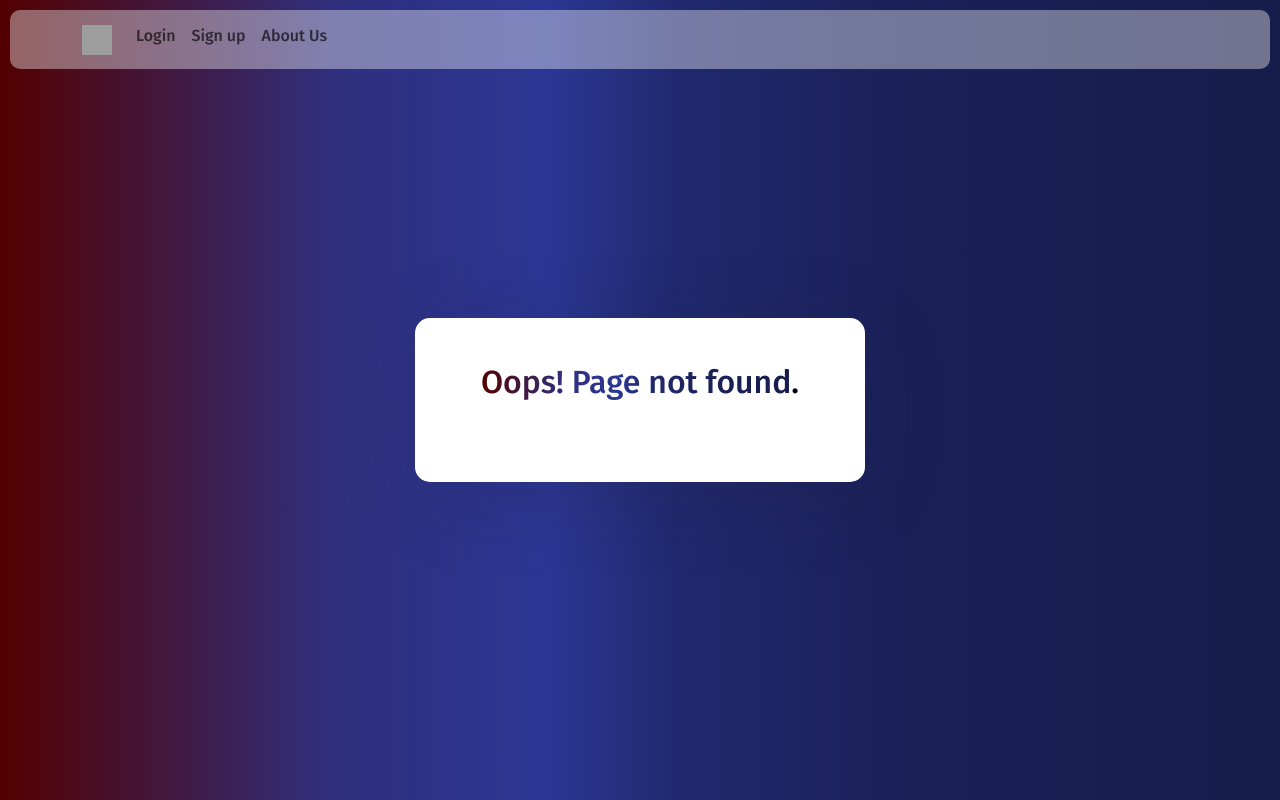
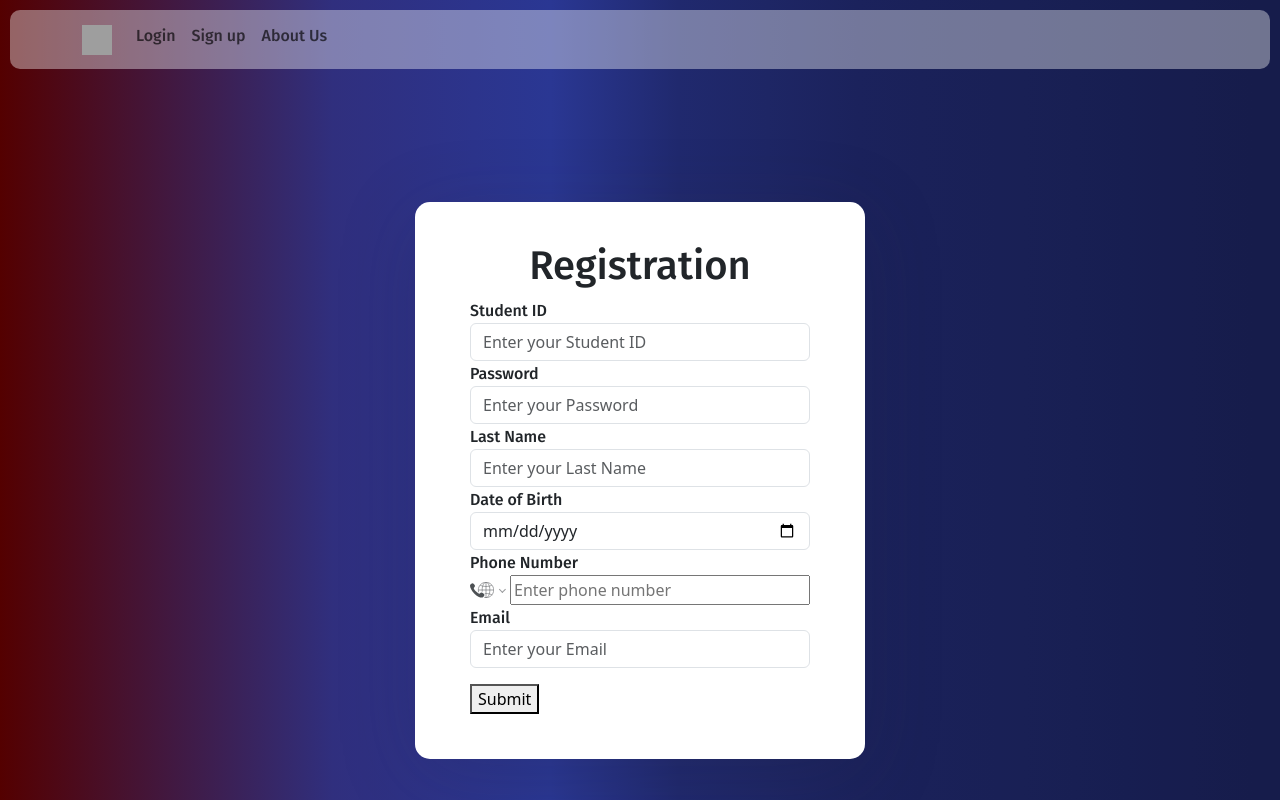
Before and after one commit to riteshrajas/feds2.0, a React (Create React App) app: page /registration in a window 1280 px wide. Before the commit this address had no page. Shown: the top 800 px of the page. Built offline with nearby package versions, Linux system fonts and the light colour scheme; grey boxes are pictures that could not be loaded.

Commit message:
Added Regestration jsx Window

```diff
--- a/package.json
+++ b/package.json
@@ -4,6 +4,7 @@
   "private": true,
   "dependencies": {
     "@react-buddy/ide-toolbox": "^2.4.0",
+    "@supabase/supabase-js": "^2.39.2",
     "@testing-library/jest-dom": "^5.17.0",
     "@testing-library/react": "^13.4.0",
     "@testing-library/user-event": "^13.5.0",
@@ -11,6 +12,8 @@
     "bootstrap": "^5.3.2",
     "react": "^18.2.0",
     "react-dom": "^18.2.0",
+    "react-phone-input-2": "^2.15.1",
+    "react-phone-number-input": "^3.3.8",
     "react-router-dom": "^6.21.1",
     "react-scripts": "5.0.1",
     "styled-components": "^6.1.6",
--- a/src/App.js
+++ b/src/App.js
@@ -5,8 +5,10 @@ import { BrowserRouter as Router, Routes, Route, Link } from 'react-router-dom'
 import Login from './Container/Login/Login'
 import SignUp from './Container/SignUP/Signup'
 import Logo from './logo.png'
+import {Registration} from './Container/Regestration_Form/Registration'
 import NoPage from './Container/NoPage/Nopage'
 import { Analytics } from '@vercel/analytics/react';
+
 function App() {
     return (
         <Router>
@@ -43,6 +45,7 @@ function App() {
                             <Route exact path="/" element={<Login />} />
                             <Route path="/sign-in" element={<Login />} />
                             <Route path="/sign-up" element={<SignUp />} />
+                            <Route path="/registration" element={<Registration />} />
                             <Route path="*" element={<NoPage />} />
                         </Routes>
                     </div>
--- /dev/null
+++ b/src/Container/Regestration_Form/Registration.jsx
@@ -0,0 +1,58 @@
+import React, {useState} from 'react'
+import 'react-phone-number-input/style.css'
+import PhoneInput from 'react-phone-number-input'
+
+import { createClient } from '@supabase/supabase-js'
+
+// const supabase = createClient('https://vsvtxornxuzrxbbwwjks.supabase.co', 'eyJhbGciOiJIUzI1NiIsInR5cCI6IkpXVCJ9.eyJpc3MiOiJzdXBhYmFzZSIsInJlZiI6InZzdnR4b3JueHV6cnhiYnd3amtzIiwicm9sZSI6ImFub24iLCJpYXQiOjE3MDQzMjUxMjYsImV4cCI6MjAxOTkwMTEyNn0.-N-82eVLHQVmJ5Mu6sIq5QHXrJUESwnI5-BYLbKDDF4')
+
+export const Registration = () => {
+    const [value, setValue] = useState()
+    return (
+        <>
+            <h1 style={{textAlign: 'center',}}>Registration</h1>
+            <form>
+                <div className="mb-3">
+                    <label>Student ID</label>
+                    <input
+                        type="Student ID"
+                        className="form-control"
+                        placeholder="Enter your Student ID"
+                    />
+                    <label>Password</label>
+                    <input
+                        type="Password"
+                        className="form-control"
+                        placeholder="Enter your Password"
+                    />
+                    <label>Last Name</label>
+                    <input
+                        type="Last Name"
+                        className="form-control"
+                        placeholder="Enter your Last Name"
+                    />
+                    <label>Date of Birth</label>
+                    <input
+                        type="Date"
+                        className="form-control"
+                        placeholder="Enter your Date of Birth"
+                    />
+                    <label>Phone Number</label>
+                    <PhoneInput
+                        placeholder="Enter phone number"
+                        value={value}
+                        onChange={setValue}/>
+                    <label>Email</label>
+                    <input
+                        type="Email"
+                        className="form-control"
+                        placeholder="Enter your Email"
+                    />
+
+                </div>
+
+                <button type="submit">Submit</button>
+            </form>
+        </>
+    )
+}
--- a/src/Container/SignUP/Signup.jsx
+++ b/src/Container/SignUP/Signup.jsx
@@ -1,46 +1,30 @@
-import React, { Component } from 'react'
-export default class SignUp extends Component {
-    render() {
+import React from 'react';
+import { useNavigate } from 'react-router-dom';
+
+function SignUp() {
+    const navigate = useNavigate();
+    const handleSubmit = (event) => {
+        event.preventDefault();
+        console.log('Redirecting to /register');
+        navigate('/registration');
+    };
+
     return (
         <form>
             <h3>Sign Up</h3>
-                <div className="mb-3">
-                    <label>First name</label>
-                    <input
-                        type="text"
-                        className="form-control"
-                        placeholder="First name"
-                    />
-                </div>
-                <div className="mb-3">
-                    <label>Last name</label>
-                    <input type="text" className="form-control" placeholder="Last name" />
-                </div>
-                <div className="mb-3">
-                    <label>Email address</label>
-                    <input
-                        type="email"
-                        className="form-control"
-                        placeholder="Enter email"
-                    />
-                </div>
-                <div className="mb-3">
-                    <label>Password</label>
-                    <input
-                        type="password"
-                        className="form-control"
-                        placeholder="Enter password"
-                    />
-                </div>
+            <br></br>
+            <h6>New to FEDS201!, Please Complete this Optional Registration System, so that we can better serve you!</h6>
+            <br></br>
             <div className="d-grid">
-                    <button type="submit" className="btn btn-primary">
-                        Sign Up
+                <button className="btn btn-primary" type='button' onClick={handleSubmit}>
+                    Complete Registration
                 </button>
             </div>
             <p className="forgot-password text-right">
                 Already registered <a href="/sign-in">sign in?</a>
             </p>
         </form>
-        )
+    );
 }
-}
+
+export default SignUp;
--- a/src/index.css
+++ b/src/index.css
@@ -7,7 +7,7 @@
 body {
   /*background: var(--header_gradient) !important;*/
   background: var(--newBG) !important;
-  min-height: 100vh;
+  min-height: 120vh;
   display: flex;
   font-weight: 400;
   font-family: 'Fira Sans', sans-serif;
```
Also changed, not shown: 1 other file (tests, documents, lock files or other folders). Lines whose indentation alone changed are shown as unchanged.
